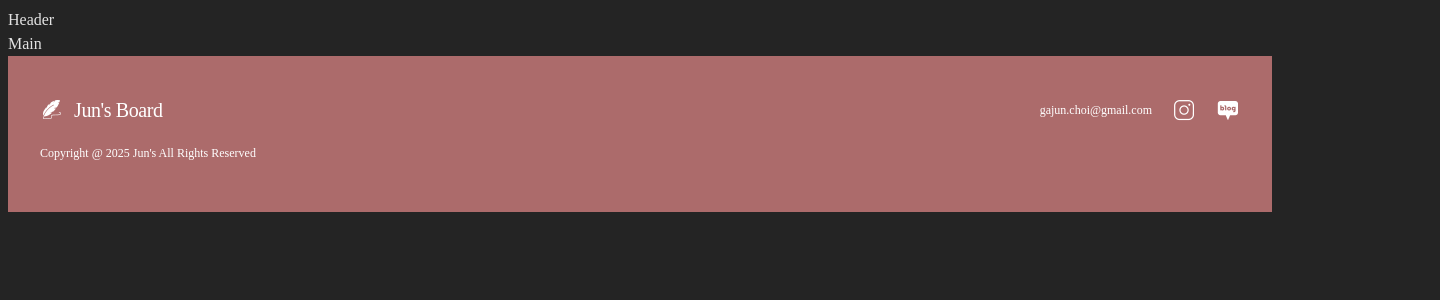
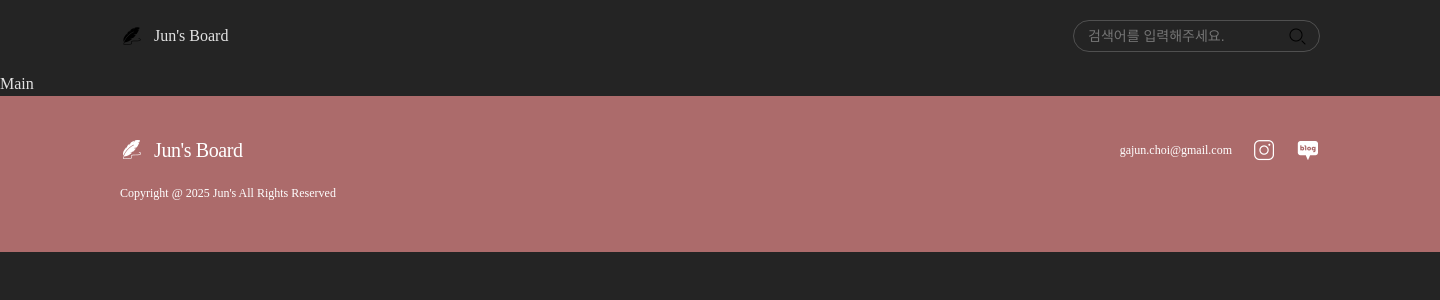
Before and after one commit to make-our-life/.github, a React (Vite) app: page / in a window 1280 px wide. Shown: the top 300 px of the page, 1440 px wide, since content can reach past the window. Built offline with nearby package versions, Linux system fonts and the light colour scheme; a web font is replaced by a local one.

Commit message:
feat : frontend Header / 검색 기능 구현 - 소스코드 분석 요함

```diff
--- a/src/App.css
+++ b/src/App.css
@@ -53,3 +53,11 @@
 .naver-blog-icon {
     background-image: url(assets/image/naver-blog.png);
 }
+
+.logo-dark-icon {
+    background-image: url(assets/image/logo-dark.png);
+}
+
+.search-light-icon {
+    background-image: url(assets/image/search-light.png);
+}
--- a/src/index.css
+++ b/src/index.css
@@ -18,3 +18,8 @@
   font-weight: 400;
   font-style: normal;
 }
+
+body {
+  margin:0;
+  min-width: 1440px;
+}
--- a/src/layouts/Header/index.tsx
+++ b/src/layouts/Header/index.tsx
@@ -1,12 +1,93 @@
-import React from 'react'
+import React, { ChangeEvent, KeyboardEvent, useEffect, useRef, useState } from 'react'
 import './style.css'
+import { useNavigate, useParams } from 'react-router-dom'
+import { MAIN_PATH, SEARCH_PATH } from '@src/constants';
 
 // component: Header Layout
 export default function Header() {
-    // render: Header Layout 렌더링
+  // function: 네비게이트 함수
+  const navigate = useNavigate();
+
+  // event handler: 로고 클릭 이벤트 처리 함수
+  const onLogoClickHandler = () => {
+    navigate(MAIN_PATH());
+  }
+
+  // component: 검색 버튼 컴포넌트
+  const SearchButton = () => {
+
+    // state: 검색어 버튼튼 요소 참조 상태
+    const searchButtonRef = useRef<HTMLDivElement | null>(null);
+    // state: 검색 버튼 상태
+    const [status, setStatus] = useState<boolean>(false);
+    // state: 검색어 상태
+    const [word, setWord] = useState<string>('');
+    // state: 검색어 path variable 상태
+    const { searchWord } = useParams();
+
+    // event handler: 검색어 변경 이벤트 처리 함수
+    const onSearchWordChangeHandler = (event: ChangeEvent<HTMLInputElement>) => {
+      const value = event.target.value;
+      setWord(value);
+    }
+
+    // event handler: 검색어 키 이벤트 처리 함수
+    const onSearchWordKeyDownHandler = (event:KeyboardEvent<HTMLInputElement>) => {
+      if (event.key !== 'Enter') return;
+      if (!searchButtonRef.current) return;
+      searchButtonRef.current.click();
+    }
+
+    // event handler: 검색 버튼 클릭 이벤트 처리 함수
+    const onSearchButtonClickHandler = () => {
+      if(!status) { // false라면 true로
+        setStatus(!status);
+        return;
+      }
+      navigate(SEARCH_PATH(word));
+    }
+
+    // effect: 검색어 path variable이 변경 될 때 마다 실행될 함수
+    useEffect(() => {
+      if (searchWord)
+        setWord(searchWord);
+        setStatus(true);
+    })
+
+    if(!status)
+      // render: 검색 버튼 컴포넌트 랜더링(클릭 false)
+      return (
+      <div className='icon-button' onClick={onSearchButtonClickHandler}>
+        <div className='icon search-light-icon'></div>
+      </div>
+      );
+      // render: 검색 버튼 컴포넌트 랜더링(클릭 true)
+      return (
+      <div className='header-search-input-box'>
+        <input className='header-search-input' type='text' placeholder='검색어를 입력해주세요.' value={word} onChange={onSearchWordChangeHandler} onKeyDown={onSearchWordKeyDownHandler}/>
+        <div className='icon-button' ref={searchButtonRef} onClick={onSearchButtonClickHandler}>
+          <div className='icon search-light-icon'></div>
+        </div>
+      </div>
+      );
+  }
+
+  // render: Header Layout 렌더링
   return (
     <>
-        <div>Header</div>
+        <div id='header'>
+          <div className='header-container'>
+            <div className='header-left-box' onClick={onLogoClickHandler}>
+              <div className='icon-box'>
+                <div className='icon logo-dark-icon'></div>
+              </div>
+              <div className='header-log'>{'Jun\'s Board'}</div>
+            </div>
+            <div className='header-right-box'>
+              <SearchButton/>
+            </div>
+          </div>
+        </div>
     </>
   )
 }
--- a/src/layouts/Header/style.css
+++ b/src/layouts/Header/style.css
@@ -0,0 +1,60 @@
+#header {
+    padding: 20px 0;
+
+    display: flex;
+    justify-content: center;
+}
+
+.header-container {
+    width: 1200px;
+    display: flex;
+    justify-content: space-between;
+    align-items: center;
+}
+
+.header-left-box {
+    display: flex;
+    align-items: center;
+    gap: 10px;
+
+    cursor: pointer;
+}
+
+.header-logo {
+    color: rgba(255, 255, 255, 1);
+
+    font-size: 20px;
+    font-weight: 400;
+    line-height: 140%;
+    letter-spacing: -0.4px;
+}
+
+.header-right-box {
+    display: flex;
+    align-items: center;
+    gap: 15px;
+}
+
+.header-search-input-box {
+    padding: 0 10px 0 12px;
+    width: 223px;
+    height: 30px;
+    border: 1px solid rgba(255, 255, 255, 0.2);
+    border-radius: 43px;
+
+    display: flex;
+    align-items: center;
+    gap: 5px;
+}
+
+.header-search-input {
+    flex: 1;
+
+    border: none;
+    background: none;
+    outline: none;
+
+    font-size: 14px;
+    font-weight: 400;
+    line-height: 140;
+}
```
